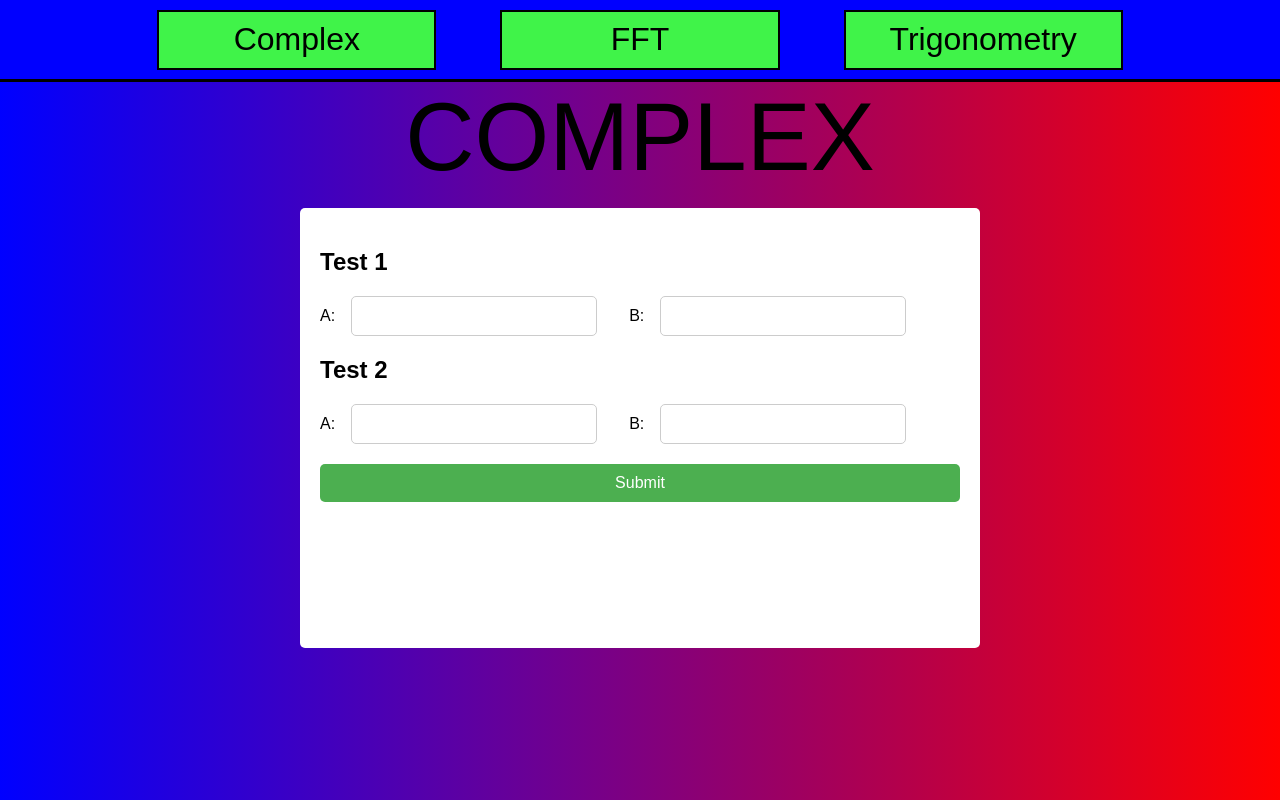
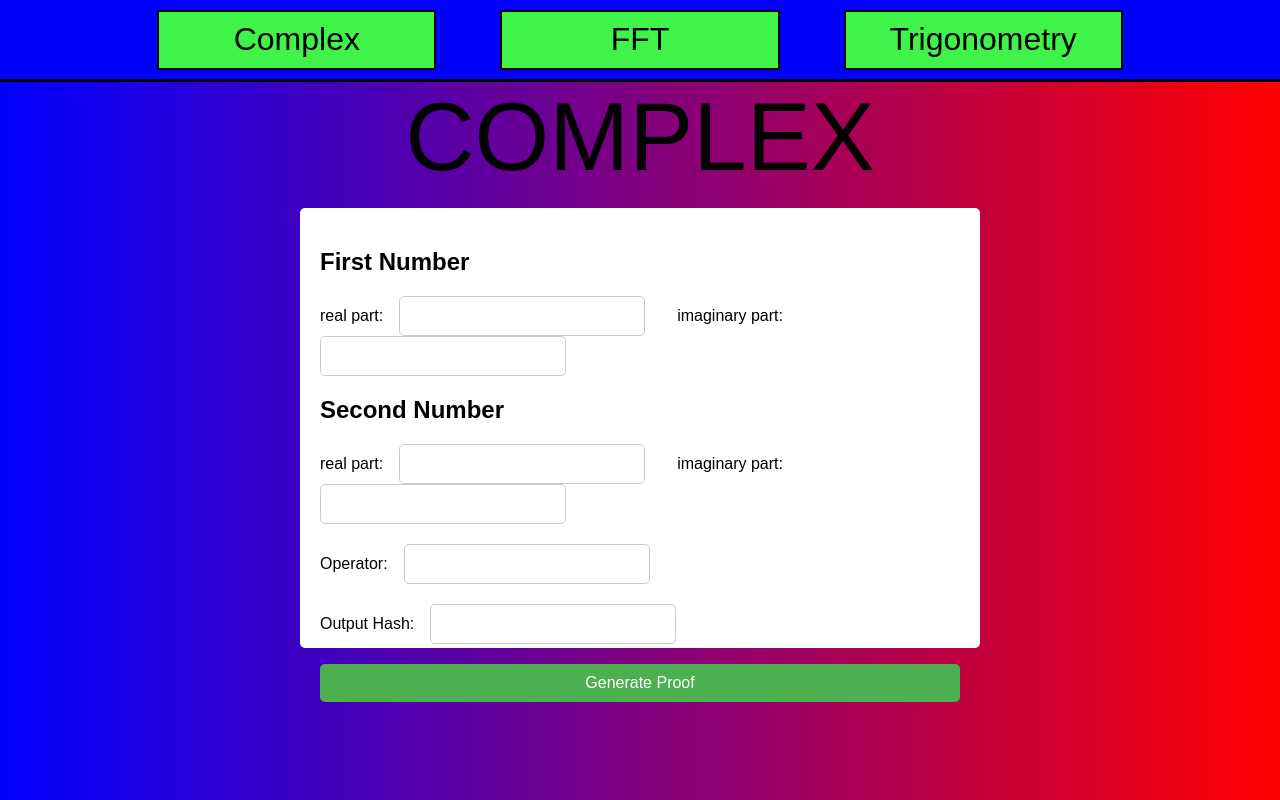
Before and after one commit to gerceboss/MathLib, a Next.js app: page /complex in a window 1280 px wide. Built offline with nearby package versions, Linux system fonts and the light colour scheme.

Commit message:
updated frontend

```diff
--- a/pages/complex/index.tsx
+++ b/pages/complex/index.tsx
@@ -7,6 +7,8 @@ function Complex() {
   const [B, setB] = useState("0");
   const [C, setC] = useState("0");
   const [D, setD] = useState("0");
+  const [outputHash, setOutputHash] = useState(""); //add hex check also
+  const [op, setOp] = useState("");
   //a,b,c,d are strings as of now
 
   function handleClick() {}
@@ -15,24 +17,38 @@ function Complex() {
       <Header />
       <div className="titlePage">COMPLEX</div>
       <div className="formMetamask">
-        <h2>Test 1</h2>
+        <h2>First Number</h2>
         <div className="form-group">
-          <label>A:</label>
+          <label>real part:</label>
           <input onChange={(e) => setA(e.target.value)}></input>
-          <label>B:</label>
+          <label>imaginary part:</label>
           <input onChange={(e) => setB(e.target.value)}></input>
         </div>
 
-        <h2>Test 2</h2>
+        <h2>Second Number</h2>
         <div className="form-group">
-          <label>A:</label>
+          <label>real part:</label>
           <input onChange={(e) => setA(e.target.value)}></input>
-          <label>B:</label>
+          <label>imaginary part:</label>
           <input onChange={(e) => setB(e.target.value)}></input>
         </div>
 
+        {/* <h2>Operator</h2> */}
+        <div className="form-group">
+          <label>Operator:</label>
+          <input onChange={(e) => setOp(e.target.value)}></input>
+        </div>
+
+        {/* <h2>Output Hash</h2> */}
+        <div className="form-group">
+          <label>Output Hash:</label>
+          <input onChange={(e) => setOutputHash(e.target.value)}></input>
+        </div>
+
+
+
         <button className="submit-btn" onClick={handleClick}>
-          Submit
+          Generate Proof
         </button>
       </div>
     </>
```
Also changed, not shown: pages/fourier/index.tsx (+7 -2 lines), pages/trigonometry/index.tsx (+6 -1 lines).
